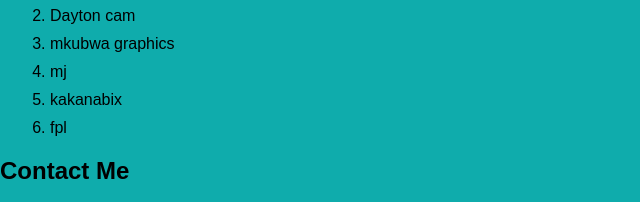
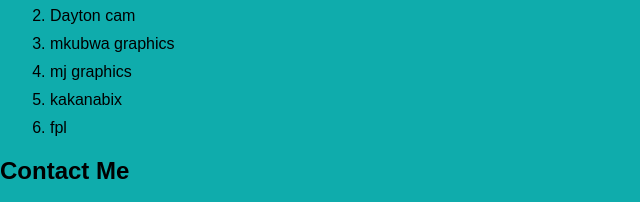
Before and after one commit to alexmuindu/photographic_web, a plain HTML site: page index.html in a window 1280 px wide. Shown: the part 1199-1401 px from the top of the page, 0-640 px from the left. Drawn offline with Linux system fonts and the light colour scheme.

Commit message:
edited index file

```diff
--- a/index.html
+++ b/index.html
@@ -38,7 +38,7 @@
             <li>Alex snup</li>
             <li>Dayton cam</li>
             <li>mkubwa graphics</li>
-            <li>mj </li>
+            <li>mj graphics </li>
             <li>kakanabix</li>
             <lI>fpl</lI>
         </ol>
```
